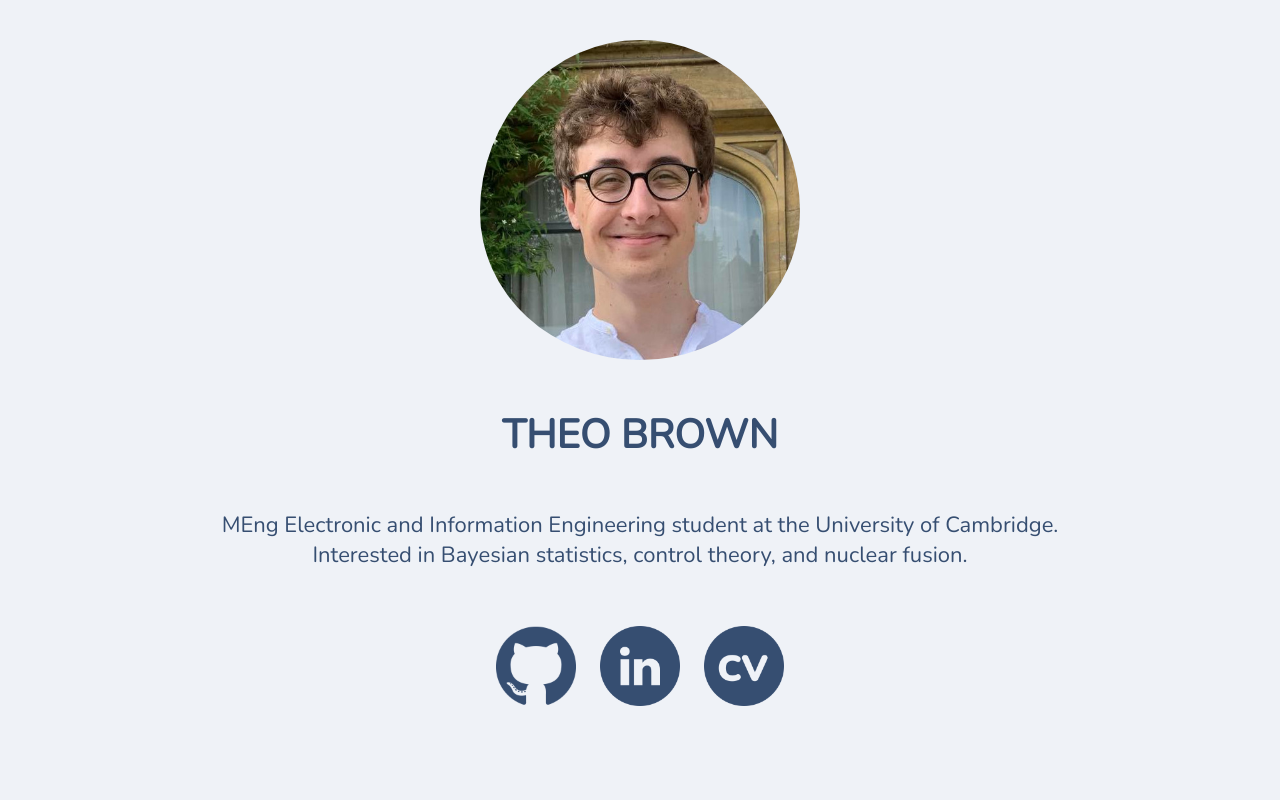
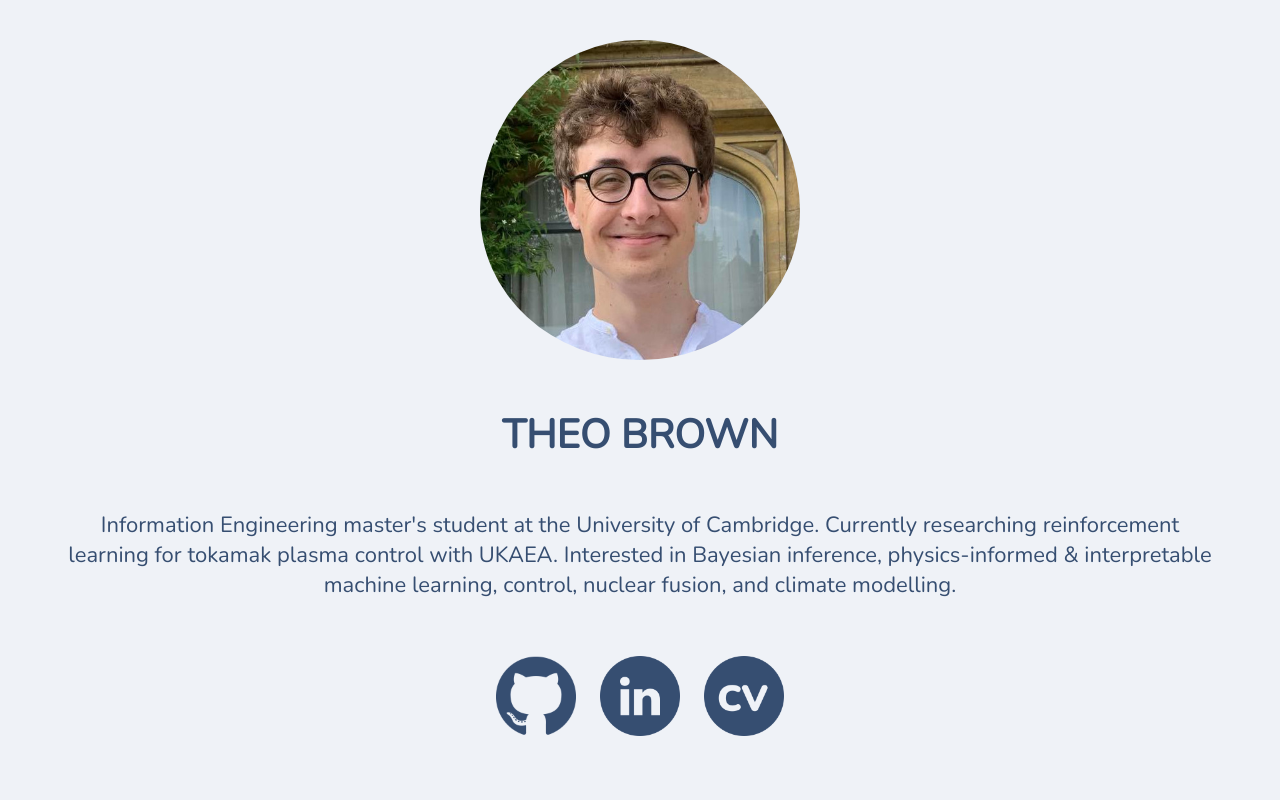
Before and after one commit to theo-brown/website, a Flask app: page / in a window 1280 px wide. Run offline with Flask 2, Linux system fonts and the light colour scheme.

Commit message:
Update description

```diff
--- a/templates/index.html
+++ b/templates/index.html
@@ -1,10 +1,12 @@
 <!DOCTYPE html>
 <html lang="en">
+
 <head>
     <link rel="stylesheet" href="/static/css/main.css" />
     <title>Theo Brown</title>
-        <link rel="shortcut icon" type="image/jpg" href="/static/images/face.jpg"/>
+    <link rel="shortcut icon" type="image/jpg" href="/static/images/face.jpg" />
 </head>
+
 <body>
     <div class="container vcontainer page">
         <div class="container vcontainer content">
@@ -13,9 +15,10 @@
                 Theo Brown
             </h1>
             <p>
-                    MEng Electronic and Information Engineering student at the University of Cambridge.
-                    <br>
-                    Interested in Bayesian statistics, control theory, and nuclear fusion.
+                Information Engineering master's student at the University of Cambridge.
+                Currently researching reinforcement learning for tokamak plasma control with UKAEA.
+                Interested in Bayesian inference, physics-informed & interpretable machine learning, control, nuclear
+                fusion, and climate modelling.
             </p>
             <div class="container hcontainer iconbar">
                 <div class="container iconcontainer">
@@ -37,4 +40,5 @@
         </div>
     </div>
 </body>
+
 </html>
```
Lines whose indentation alone changed are shown as unchanged.
